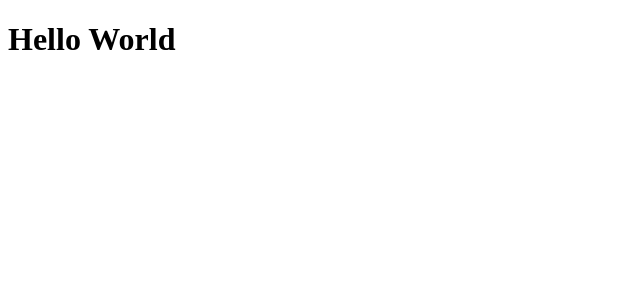
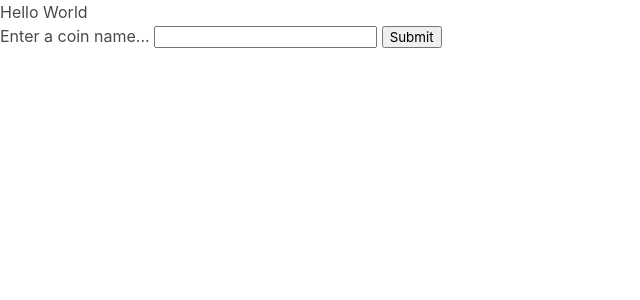
Before and after one commit to open-bracket-space-close-bracket/chartify, a Flask app: page / in a window 1280 px wide. Shown: the top 300 px of the page, without its empty margins (0-640 px from the left). Run offline with Flask 2, Linux system fonts and the light colour scheme.

Commit message:
Refactoring

```diff
--- a/templates/index.html
+++ b/templates/index.html
@@ -9,6 +9,18 @@
 </head>
 <body>
 
-<h1>Hello World</h1>
-</body>
-</html>
+{% extends "base.html" %}
+{% block content %}
+
+    <h1>Hello World</h1>
+    <form action="/api/{coin_name}" method="post">
+        <label for="coin_name">
+            Enter a coin name...
+        </label>
+        <input type="text" name="coin_name" id="coin_name">
+        <input type="submit">
+    </form>
+    </body>
+    </html>
+
+{% endblock %}
```
